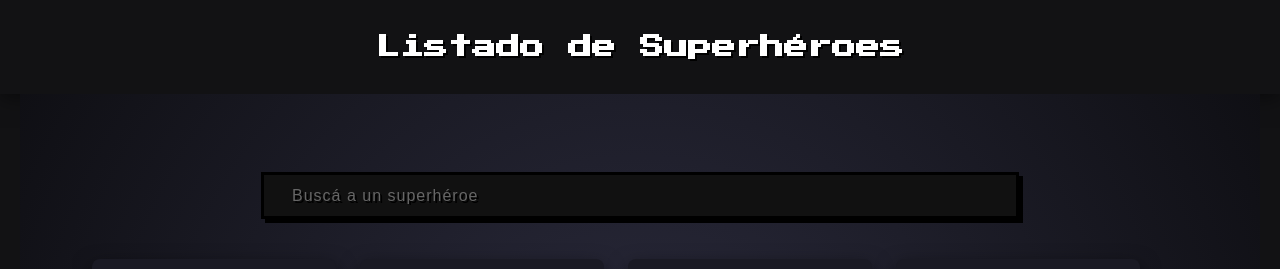
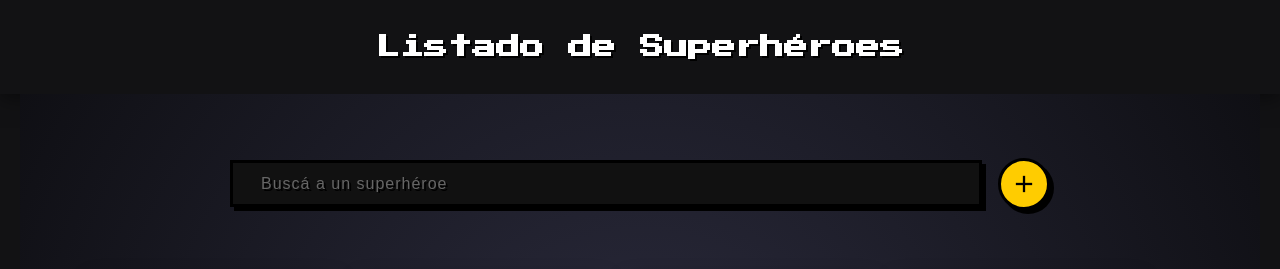
Before and after one commit to CeciliaCarlon/challenge-superheroes-cecilia-carlon, an Angular app: page / in a window 1280 px wide. Shown: the top 269 px of the page. Built offline with nearby package versions, Linux system fonts and the light colour scheme.

Commit message:
feat: create button to add new heroes

```diff
--- a/src/app/app.routes.ts
+++ b/src/app/app.routes.ts
@@ -10,6 +10,10 @@ export const routes: Routes = [
         loadComponent: () => import('./features/heroes/components/hero-list/hero-list.component').then(m => m.HeroListComponent)
     },
     {
+        path: 'heroes/add',
+        loadComponent: () => import('./features/heroes/components/hero-form/hero-form.component').then(m => m.HeroFormComponent)
+    },
+    {
         path: 'heroes/:id',
         loadComponent: () => import('./features/heroes/components/hero-detail/hero-detail.component').then(m => m.HeroDetailComponent)
     },
--- a/src/app/features/heroes/components/hero-form/hero-form.component.ts
+++ b/src/app/features/heroes/components/hero-form/hero-form.component.ts
@@ -67,7 +67,7 @@ export class HeroFormComponent implements OnInit {
         } else this.goToHeroesList();
       });
     } else {
-      //CREATION MODE
+      this.$isLoading.set(false);
       this.$isEditMode.set(false);
     }
   }
@@ -91,7 +91,17 @@ export class HeroFormComponent implements OnInit {
         error: () => this.$isSaving.set(false)
       });
     } else {
-      //CREATION LOGIC
+      const newHeroData = this.heroForm.value;
+      this.heroService.addHero(newHeroData).pipe(take(1)).subscribe({
+        next: (newHero) => {
+          if (newHero) {
+            this.$heroId.set(newHero.id);
+            this.goToHeroeDetail();
+          }
+          else this.$isSaving.set(false);
+        },
+        error: (err) => { console.error('Error while creating the superheroe: ', err) }
+      })
     }
   }
 
--- a/src/app/features/heroes/components/hero-list/hero-list.component.html
+++ b/src/app/features/heroes/components/hero-list/hero-list.component.html
@@ -1,6 +1,11 @@
 <div class="arcade-container">
     @if ($heroes(); as heroes) {
-        <app-hero-search class="search-bar" (searchChange)="onSearchChange($event)"></app-hero-search>
+        <div class="actions-header-wrapper">
+            <app-hero-search class="search-bar" (searchChange)="onSearchChange($event)"></app-hero-search>
+            <button mat-icon-button class="add-hero-btn" routerLink="/heroes/add" title="Add Hero">
+                <mat-icon>add</mat-icon>
+            </button>
+        </div>
         @if (heroes.length > 0) {
             <div class="carousel-wrapper ">
                 <button mat-icon-button class="nav-arrow left" [disabled]="$currentPage() === 1" (click)="prevPage()">
--- a/src/app/features/heroes/components/hero-list/hero-list.component.scss
+++ b/src/app/features/heroes/components/hero-list/hero-list.component.scss
@@ -7,8 +7,53 @@
     background: radial-gradient(circle, #2b2b3d 0%, #0f0f14 100%);
     margin: 0 20px;
 
-    .search-bar {
+    .actions-header-wrapper{
+        display: flex;
+        align-items: center;
+        gap: 16px;
         width: 100%;
+        max-width: 820px;
+        margin: 0 auto 24px auto;
+
+        .search-bar {
+            flex: 1;
+            display: flex;
+            width: 100%;
+        }
+
+        .add-hero-btn {
+            background-color: #ffcc00;
+            border: 3px solid #000;
+            box-shadow: 4px 4px 0px #000;
+            width: 52px;
+            height: 52px;
+            min-width: 52px;
+            display: flex;
+            align-items: center;
+            justify-content: center;
+            cursor: pointer;
+            transition: transform 0.1s ease, box-shadow 0.1s ease;
+
+            &:hover {
+                transform: translate(-2px, -2px);
+                box-shadow: 6px 6px 0px #000;
+            }
+
+            &:active {
+                transform: translate(2px, 2px);
+                box-shadow: 2px 2px 0px #000;
+            }
+
+            mat-icon {
+                color: #000;
+                font-size: 28px;
+                width: 28px;
+                height: 28px;
+                display: flex;
+                align-items: center;
+                justify-content: center;
+            }
+        }
     }
 }
 
```
Also changed, not shown: 1 other file (tests, documents, lock files or other folders).
